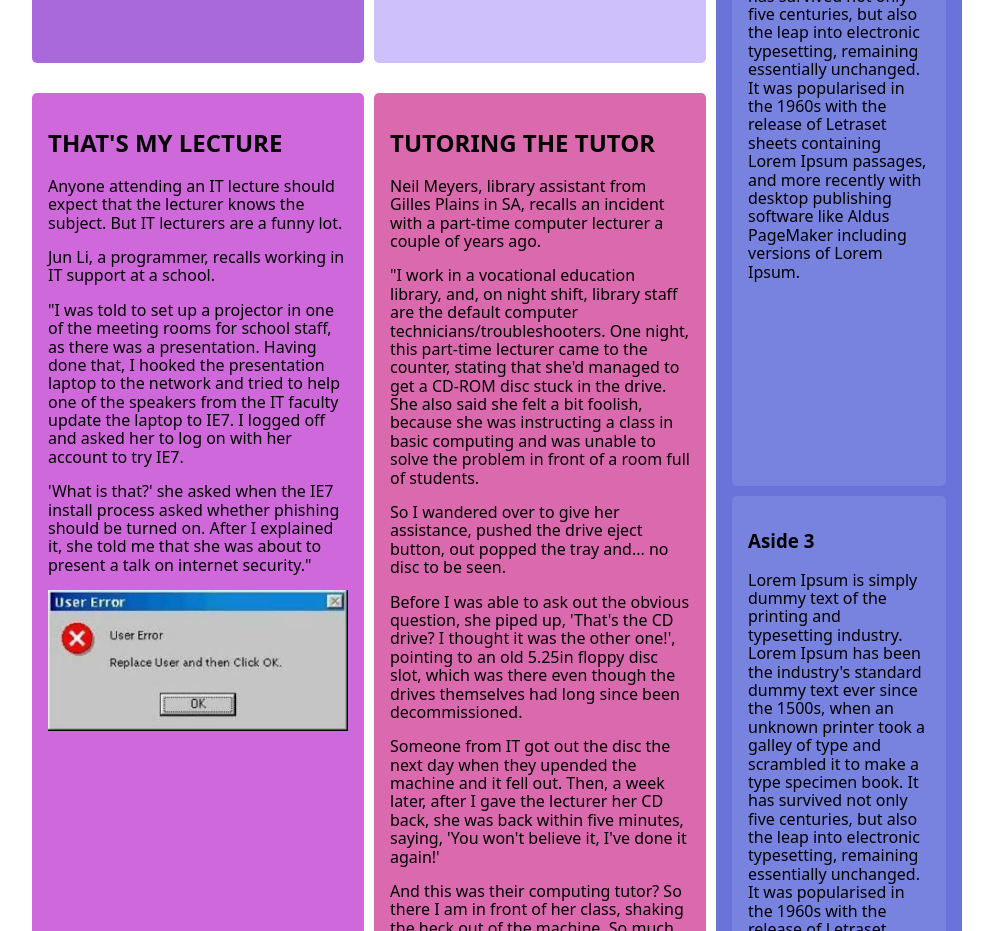
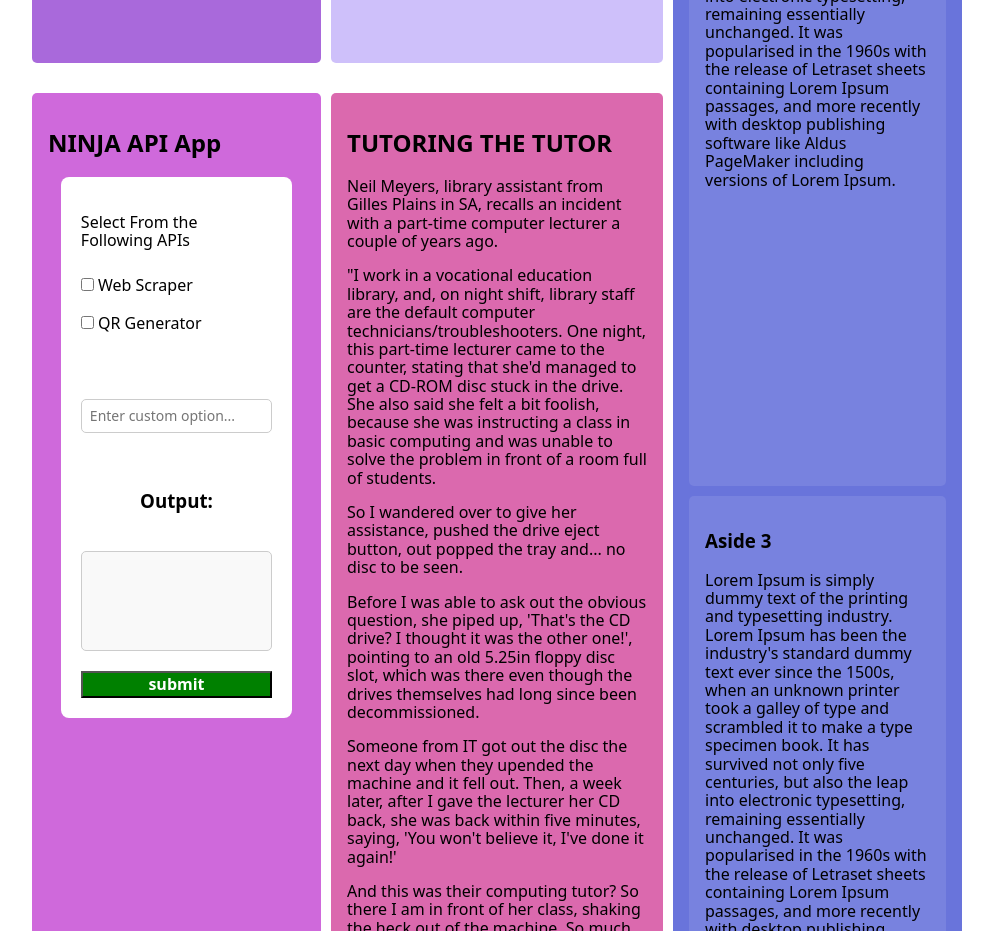
Before and after one commit to ashton-andersonaap/C4Prog-WT-26S1-Portfolio-AshtonAndersonPrentice, a plain HTML site: page phase-2/index.html in a window 1280 px wide. Shown: the part 1260-2191 px from the top of the page, without its empty margins (143-1136 px from the left). Drawn offline with Linux system fonts and the light colour scheme.

Commit message:
feat: Created API form in html and css

```diff
--- a/assets/css/style.css
+++ b/assets/css/style.css
@@ -94,7 +94,71 @@ footer {
 
 
 
+.checkboxes{
+    display: flex;
+    gap: 20px;
+    flex-wrap: wrap;
 
+}
+
+.submitbutton {
+    display: block;
+    justify-content: center;
+    background-color: green;
+    color: white;
+    cursor: pointer;
+    font-weight: bold;
+    padding: 2.5px;
+    margin: 10px auto 0;
+    width: 100%;
+    max-width: 400px;
+    box-sizing: border-box;
+}
+
+.submitbutton:hover {
+    background-color: darkgreen;
+}
+
+#inputfield {
+    padding: 8px;
+    font-size: 14px;
+    border-radius: 5px;
+    border: 1px solid #ccc;
+    width: 100%;
+    max-width: 400px;
+    box-sizing: border-box;
+    margin: 10px auto 0;
+
+}
+
+#APIoutput {
+    min-height: 100px;
+    padding: 10px;
+    border: 1px solid #ccc;
+    border-radius: 5px;
+    background-color: #f9f9f9;
+    width: 100%;
+    max-width: 400px;
+    box-sizing: border-box;
+    margin: 10px auto 0;
+
+}
+
+
+.APIform {
+    background-color: white;
+    padding: 20px;
+    display: flex;
+    flex-direction: column;
+    align-items: center;
+    width: 90%;
+    max-width: 400px;
+    margin: 20px auto;
+    gap: 10px;
+    border-radius: 8px;
+    box-sizing: border-box;
+
+}
 
 
 
@@ -110,6 +174,7 @@ footer {
 
 
 @media (min-width: 768px) {
+
     body {
         display: grid;
         grid-template-rows: 60px 1fr minmax(650px, auto) minmax(100px, auto);
@@ -187,6 +252,8 @@ footer {
 
     }
 
+
+
     .article4 {
         grid-column: 2;
         grid-row: 2;
--- a/phase-2/index.html
+++ b/phase-2/index.html
@@ -56,28 +56,50 @@
 
         <article class = 'article3'>
             <header>
-                <h2>THAT'S MY LECTURE</h2>
+                <h2>NINJA API App</h2>
             </header>
+
+            <form class="APIform">
+                <p>
+                    Select From the Following APIs
+                </p>
+                <div class="checkboxes">
+                    <label>
+                        <input type="checkbox" name="APIs" value="Web Scraper">
+                        Web Scraper
+                    </label><br>
+                    <label>
+                        <input type="checkbox" name="APIs" value="QR Generator">
+                        QR Generator
+                    </label>
+                </div>
+
+                <br><br>
+                <input type="text" id="inputfield" placeholder="Enter custom option...">
+                <br>
+
+                <h3>Output:</h3>
+                <div id="APIoutput">
+
+                </div>
+
+                <button  id="submitbutton" class="submitbutton">submit</button>
+
+
+            </form>
             <p>
-                Anyone attending an IT lecture should expect that the lecturer knows the subject.
-                But IT lecturers are a funny lot.
+
             </p>
             <p>
-                Jun Li, a programmer, recalls working in IT support at a school.
+
             </p>
             <p>
-                "I was told to set up a projector in one of the meeting rooms for school staff,
-                as there was a presentation. Having done that, I hooked the presentation laptop
-                to the network and tried to help one of the speakers from the IT faculty update
-                the laptop to IE7. I logged off and asked her to log on with her account to try
-                IE7.
+
             </p>
             <p>
-                'What is that?' she asked when the IE7 install process asked whether phishing
-                should be turned on. After I explained it, she told me that she was about to
-                present a talk on internet security."
+
             </p>
-            <img src="../assets/img/usererror.jpg" class="my-img" alt="User error image">
+            <img src="">
         </article>
 
         <article class = 'article4'>
@@ -185,4 +207,28 @@
     </footer>
 </body>
 
+<script>
+    const checkboxes = document.querySelectorAll('input[name="APIs"]');
+    const textInput = document.getElementById("inputfield");
+    const APIoutput = document.getElementById("APIoutput");
+
+    checkboxes.forEach(box => {
+        box.addEventListener("change", () => {
+            checkboxes.forEach(cb => {
+                if (cb !== box) cb.checked = false;
+            });
+
+            textInput.value = "";
+            APIoutput.innerText = "";
+
+
+        });
+
+
+
+    });
+
+
+</script>
+
 </html>
```
